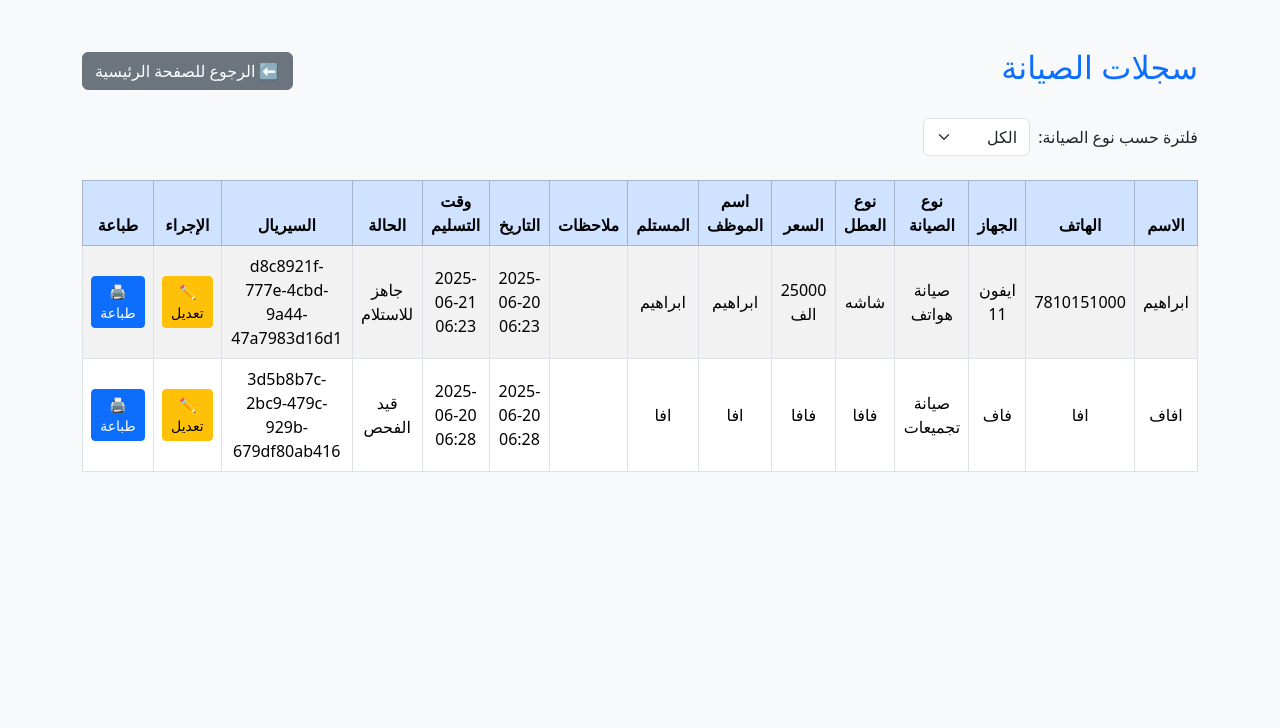
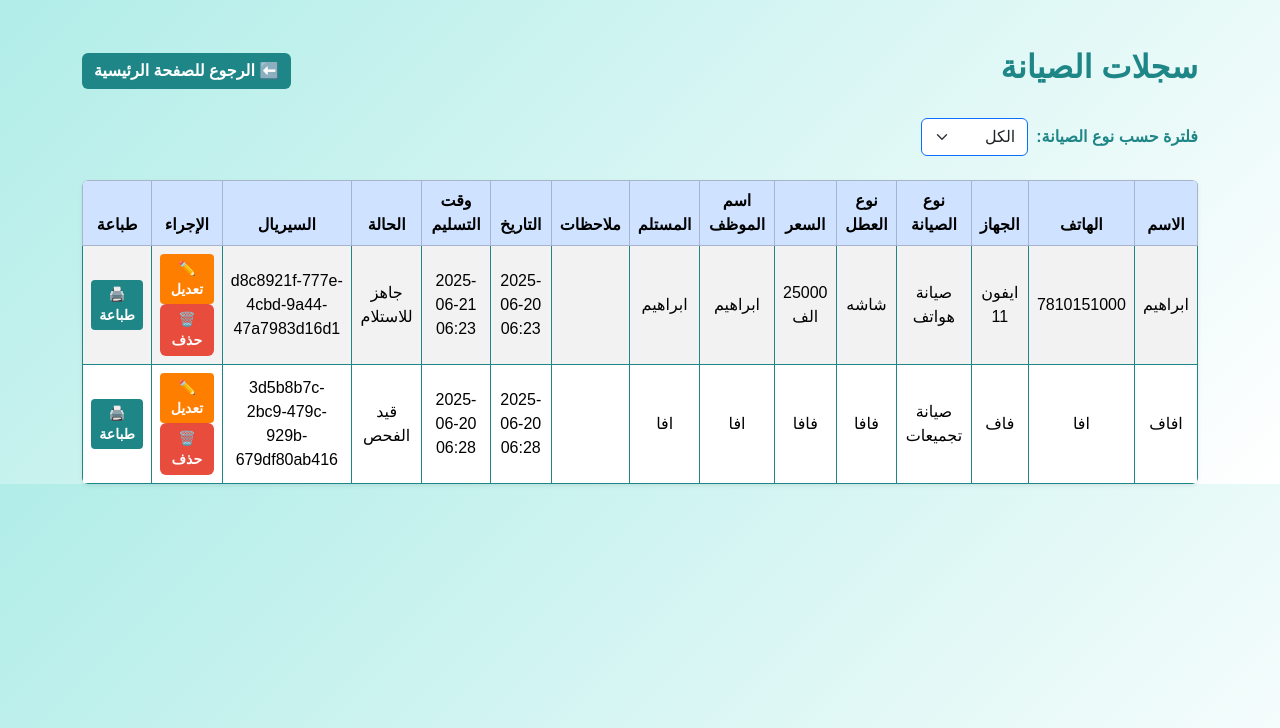
Before and after one commit to alnomoorstore/nomoor_backend, a Django app: page /records/ in a window 1280 px wide. Shown: the top 728 px of the page. Run offline with Django 5.2, Linux system fonts and the light colour scheme; data comes from the database, SQL or seed files in the repository.

```diff
--- a/maintenance/templates/maintenance/records.html
+++ b/maintenance/templates/maintenance/records.html
@@ -2,11 +2,91 @@
 <!DOCTYPE html>
 <html lang="ar" dir="rtl">
 <head>
-    <meta charset="UTF-8">
+    <meta charset="UTF-8" />
     <title>سجلات الصيانة</title>
-    <link href="https://cdn.jsdelivr.net/npm/bootstrap@5.3.3/dist/css/bootstrap.rtl.min.css" rel="stylesheet">
+    <link href="https://cdn.jsdelivr.net/npm/bootstrap@5.3.3/dist/css/bootstrap.rtl.min.css" rel="stylesheet" />
+    <style>
+        body {
+            background: linear-gradient(135deg, #B1EDE8, #ffffff);
+            font-family: 'Lama Sans', sans-serif;
+            color: #171717;
+        }
+
+        h2.text-primary {
+            color: #1F8687 !important;
+            font-weight: 700;
+        }
+
+        .btn-secondary {
+            background-color: #1F8687;
+            border: none;
+            font-weight: bold;
+        }
+        .btn-secondary:hover {
+            background-color: #145959;
+        }
+
+        .table-primary {
+            background-color: #1F8687 !important;
+            color: white !important;
+            font-weight: 700;
+            text-align: center;
+        }
+
+        .table-bordered {
+            border: 1px solid #1F8687 !important;
+        }
+
+        .table-striped > tbody > tr:nth-of-type(odd) {
+            background-color: #B1EDE8 !important;
+        }
+
+        .btn-warning {
+            background: #FE7E00;
+            border: none;
+            color: white;
+            font-weight: bold;
+        }
+        .btn-warning:hover {
+            background: #FF9933;
+            color: white;
+        }
+
+        .btn-danger {
+            background-color: #e74c3c;
+            color: white;
+            padding: 5px 10px;
+            border-radius: 6px;
+            font-weight: bold;
+            border: none;
+            transition: background-color 0.3s ease;
+        }
+        .btn-danger:hover {
+            background-color: #c0392b;
+        }
+
+        .btn-primary {
+            background: #1F8687;
+            border: none;
+            font-weight: bold;
+            color: white;
+        }
+        .btn-primary:hover {
+            background: #145959;
+            color: white;
+        }
+
+        a.btn {
+            text-decoration: none;
+        }
+
+        /* جعل الجدول مريح للقراءة */
+        table tbody tr td {
+            vertical-align: middle;
+        }
+    </style>
 </head>
-<body class="bg-light">
+<body>
 <div class="container mt-5">
 
     <div class="d-flex justify-content-between align-items-center mb-4">
@@ -17,10 +97,10 @@
     <form method="get" class="mb-4">
         <div class="row g-2 align-items-center">
             <div class="col-auto">
-                <label for="type" class="col-form-label">فلترة حسب نوع الصيانة:</label>
+                <label for="type" class="col-form-label fw-bold" style="color:#1F8687;">فلترة حسب نوع الصيانة:</label>
             </div>
             <div class="col-auto">
-                <select id="type" name="type" class="form-select" onchange="this.form.submit()">
+                <select id="type" name="type" class="form-select border border-primary" onchange="this.form.submit()">
                     <option value="">الكل</option>
                     <option value="هواتف" {% if request.GET.type == 'هواتف' %}selected{% endif %}>هواتف</option>
                     <option value="ألعاب" {% if request.GET.type == 'ألعاب' %}selected{% endif %}>ألعاب</option>
@@ -30,8 +110,8 @@
         </div>
     </form>
 
-    <div class="table-responsive">
-        <table class="table table-bordered table-striped table-hover text-center align-middle bg-white">
+    <div class="table-responsive shadow-sm rounded bg-white">
+        <table class="table table-bordered table-striped table-hover text-center align-middle mb-0">
             <thead class="table-primary">
                 <tr>
                     <th>الاسم</th>
@@ -69,6 +149,7 @@
                     <td>{{ record.serial }}</td>
                     <td>
                         <a href="{% url 'edit_record' record.id %}" class="btn btn-sm btn-warning">✏️ تعديل</a>
+                        <a href="{% url 'delete_record' record.id %}" class="btn btn-sm btn-danger" onclick="return confirm('هل أنت متأكد من حذف هذا السجل؟');">🗑️ حذف</a>
                     </td>
                     <td>
                         <a href="{% url 'print_receipt' record.serial %}" target="_blank" class="btn btn-sm btn-primary">🖨️ طباعة</a>
--- a/maintenance/urls.py
+++ b/maintenance/urls.py
@@ -1,5 +1,5 @@
 from django.urls import path
-from .views import maintenance_form, records_view, edit_record, print_record, print_last_record, device_detail_view, print_receipt_view, save_device_view
+from .views import maintenance_form, records_view, edit_record, print_record, print_last_record, device_detail_view, print_receipt_view, save_device_view, delete_record
 
 urlpatterns = [
     path('', maintenance_form, name='form'),
@@ -10,4 +10,5 @@ urlpatterns = [
     path('device/<str:serial>/', device_detail_view, name='device_detail'),
     path('print/<str:serial>/', print_receipt_view, name='print_receipt'),
     path('save-device/', save_device_view, name='save_device'),
+    path('delete/<int:record_id>/', delete_record, name='delete_record'),
 ]
--- a/maintenance/views.py
+++ b/maintenance/views.py
@@ -128,3 +128,8 @@ def save_device_view(request):
             messages.error(request, "خطأ في اسم المستخدم أو كلمة السر")
             return redirect('save_device')
     return render(request, 'maintenance/save_device.html')
+
+from django.shortcuts import redirect, get_object_or_404
+
+def delete_record(request, record_id):
+    record = get_object_or_404(MaintenanceRecord, id=record_id)
```
